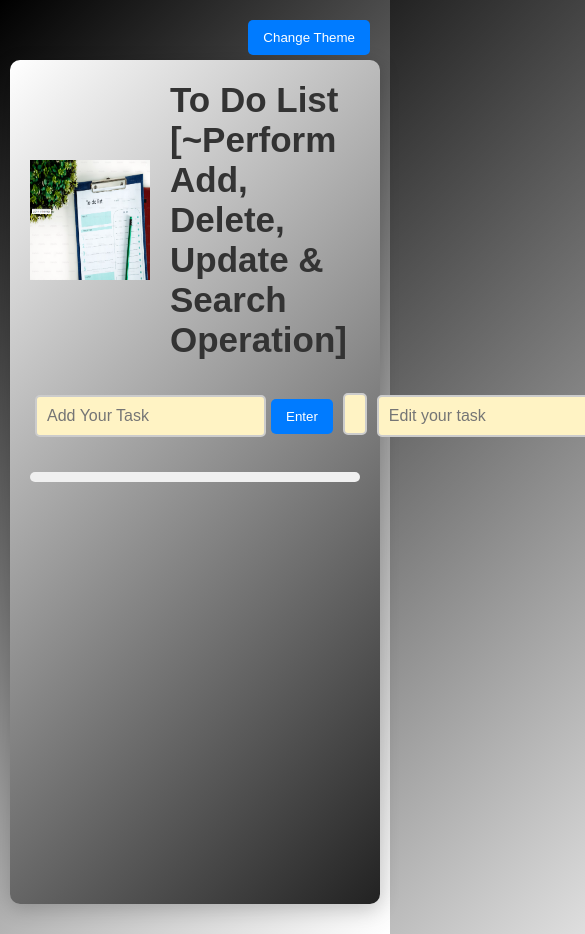
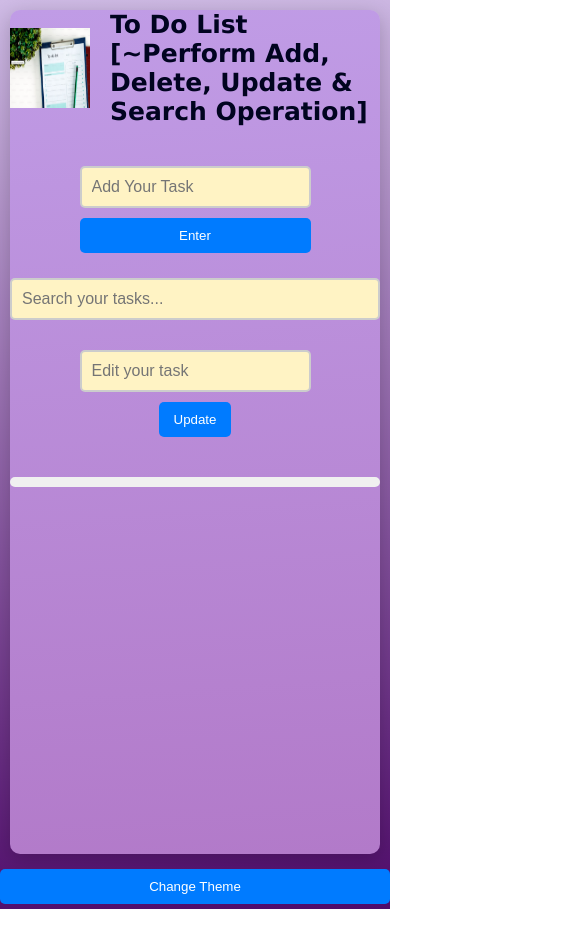
Before and after one commit to rajatbhatt162/To-Do-List-Application, a website: page index.html in a window 390 px wide. Shown: the top 934 px of the page, 585 px wide, since content can reach past the window. After the commit the page ends 909 px from the top, so only its background shows below. Drawn offline with Linux system fonts and the light colour scheme.

Commit message:
Update style.css

```diff
--- a/style.css
+++ b/style.css
@@ -1,3 +1,4 @@
+/* General Reset */
 * {
   margin: 0;
   padding: 0;
@@ -5,24 +6,26 @@
   box-sizing: border-box;
 }
 
+/* Body Styles */
 body {
-  background: linear-gradient(135deg, #222222, #ffffff);
+  background: linear-gradient(176deg, #cfbbe5, #4f0b6a);
   transition: background 1.5s;
 }
 
+/* Container Styles */
 .container {
   width: 100%;
   min-height: 100vh;
-  background: linear-gradient(135deg, #000000, #ffffff);
   padding: 10px;
 }
 
+/* To-Do App Styles */
 .To-Do-App {
   max-width: 900px;
   min-height: 100vh;
   margin: 50px auto 20px;
   border-radius: 10px;
-  background: linear-gradient(135deg, #ffffff, #222222);
+  background: linear-gradient(176deg, #c09ce6, #b27ac9);
   padding: 20px;
   box-shadow: 0 5px 20px rgba(0, 0, 0, 0.2);
   transition: all 1.8s ease-in-out;
@@ -34,7 +37,8 @@
   font-size: 35px;
   font-weight: bold;
   margin-bottom: 20px;
-  color: #333;
+  color: #010420;
+  font-family: Verdana, Geneva, Tahoma, sans-serif;
 }
 
 .To-Do-App h2 img {
@@ -43,6 +47,7 @@
   height: 120px;
 }
 
+/* Header and Input Group */
 .header {
   display: flex;
   justify-content: space-between;
@@ -52,7 +57,6 @@
 
 .input-group {
   display: flex;
-  flex-direction: row; /* Default to row for desktop */
   align-items: center;
   margin: 15px 0 10px;
 }
@@ -76,39 +80,21 @@
   background: #ffe082;
 }
 
-button,
-.update,
-.toggle-theme {
+button {
   border: none;
   border-radius: 5px;
   color: white;
   padding: 10px 15px;
   cursor: pointer;
   transition: background 1.8s;
-  background: #007bff; /* Unified button color */
+  background: #007bff;
 }
 
-button:hover,
-.update:hover {
+button:hover {
   background: #0056b3;
 }
 
-.close {
-  cursor: pointer;
-  color: #ff0000;
-  padding: 0 10px;
-  font-weight: bold;
-}
-
-.close:hover {
-  color: #c00000;
-}
-
-#search-box {
-  width: 30%;
-  margin-left: 10px;
-}
-
+/* List Styles */
 ul {
   list-style-type: none;
   padding: 0;
@@ -123,7 +109,7 @@
   border: 1px solid #ddd;
   border-radius: 5px;
   margin: 10px 0;
-  transition: background 1.8s;
+  transition: background 0.3s;
   font-weight: 600;
   font-size: 18px;
   color: #333;
@@ -138,6 +124,7 @@
   background: #f1f1f1;
 }
 
+/* Progress Bar */
 .progress {
   margin: 20px 0;
   background: #f0f0f0;
@@ -152,21 +139,27 @@
   transition: width 0.3s;
 }
 
+/* Theme Toggle Button */
 .toggle-theme {
   position: absolute;
   top: 20px;
   right: 20px;
   background: #007bff;
+  color: white;
+  border: none;
+  border-radius: 5px;
+  padding: 10px 15px;
   z-index: 1000;
+  cursor: pointer;
 }
 
-/* Dark Theme Styles */
+/* Dark Theme */
 body.dark-theme {
   background: linear-gradient(135deg, #121212, #ffffff);
 }
 
 body.dark-theme .container {
-  background: linear-gradient(135deg, #000000, #121212);
+  background: linear-gradient(135deg, #171717, #7c7b7b);
 }
 
 body.dark-theme .To-Do-App {
@@ -180,23 +173,17 @@
 body.dark-theme .input,
 body.dark-theme #search-box {
   background: #ffcc80;
-  color: rgb(0, 0, 0);
+  color: #000;
   border: 2px solid #444;
 }
 
 body.dark-theme button,
-body.dark-theme .update,
 body.dark-theme .toggle-theme {
-  background: #ff5945;
-}
-
-body.dark-theme #search-box:focus {
-  border-color: #ff5945;
-  background: #ffb74d;
+  background: linear-gradient(135deg, #222222, #1a2383);
 }
 
 body.dark-theme li {
-  background: #1e1e1e;
+  background: linear-gradient(135deg, #000000, #605d5d);
   border: 1px solid #444;
   color: white;
 }
@@ -212,3 +199,55 @@
 body.dark-theme .progress-bar {
   background: #8ab96d;
 }
+
+/* Responsive Design */
+@media (max-width: 768px) {
+  .To-Do-App {
+    width: 100%;
+    margin: 0;
+    padding: 0;
+  }
+
+  .To-Do-App h2 {
+    font-size: 25px;
+  }
+
+  .To-Do-App h2 img {
+    width: 80px;
+    height: 80px;
+  }
+
+  .header {
+    flex-direction: column;
+  }
+
+  #search-box {
+    width: 100%;
+    margin: 10px 0;
+  }
+
+  .input-group {
+    flex-direction: column;
+  }
+
+  .input,
+  button {
+    width: 100%;
+    margin: 5px 0;
+  }
+
+  li {
+    flex-direction: column;
+    align-items: flex-start;
+  }
+  .toggle-theme {
+    position: revert;
+    top: 20px;
+    right: 20px;
+    border: none;
+    border-radius: 5px;
+    padding: 10px 15px;
+    z-index: 1000;
+    cursor: pointer;
+}
+}
```
